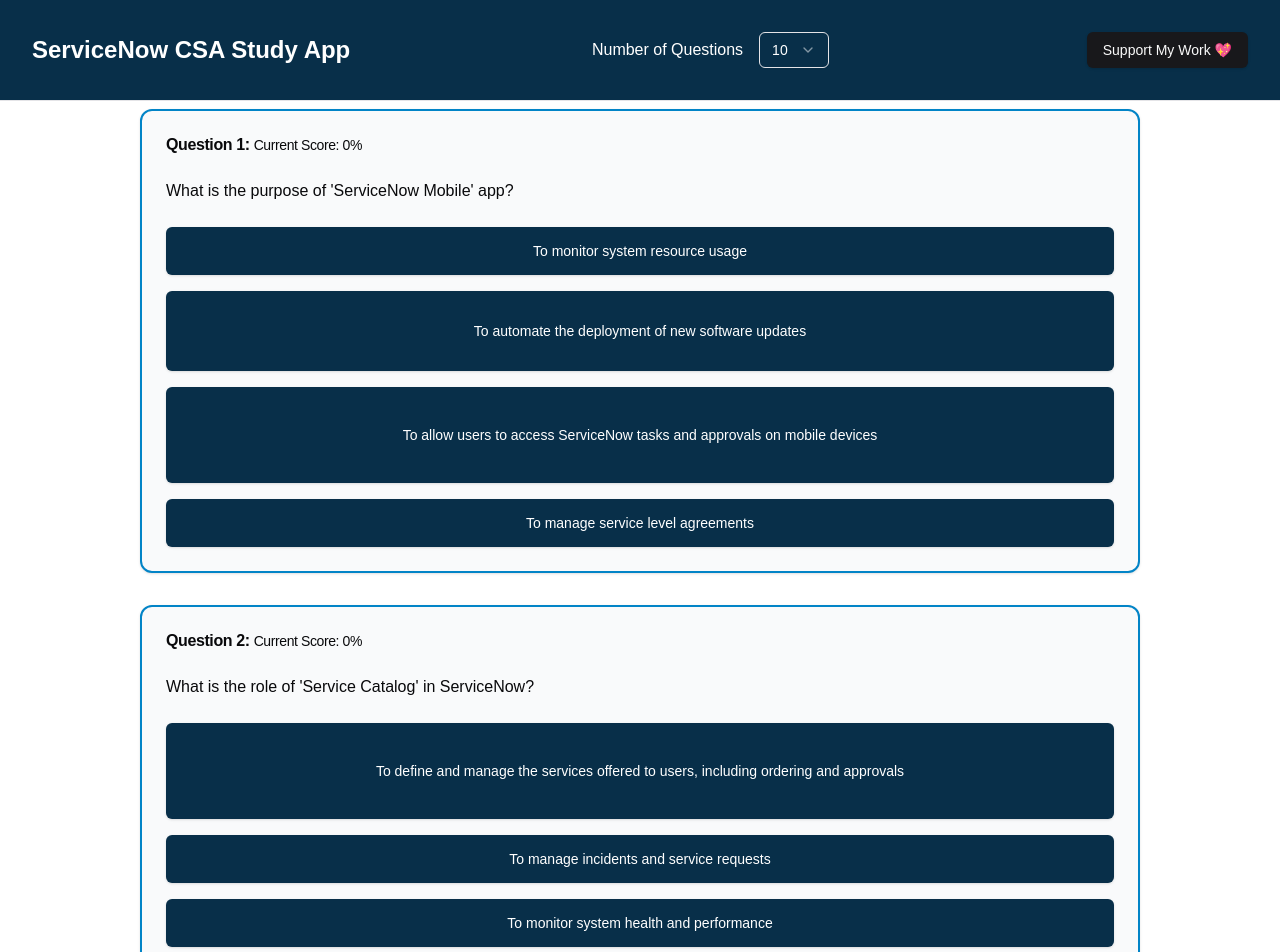
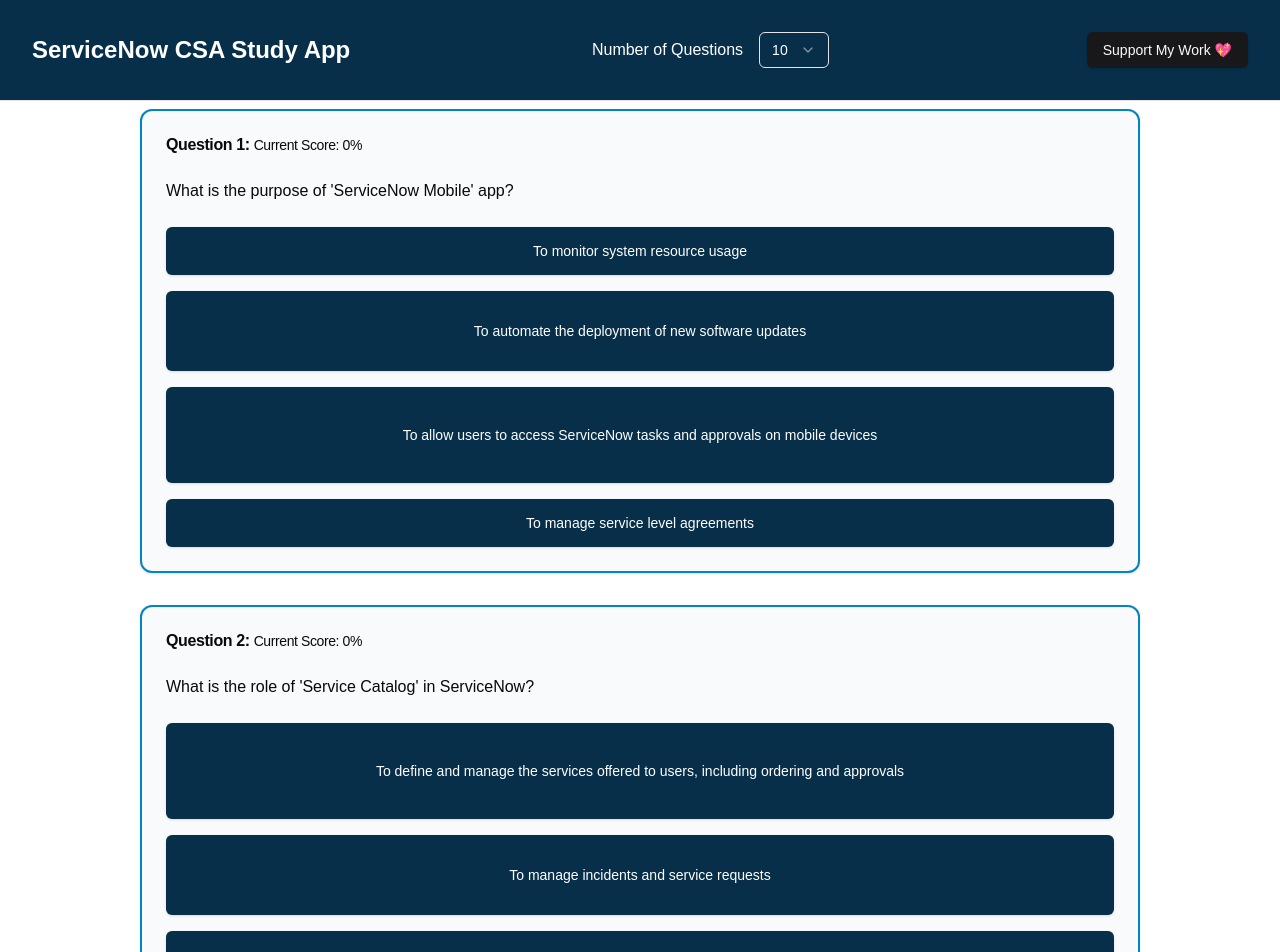
Before and after one commit to AzulaFire/csa-app, a Next.js app: page / in a window 1280 px wide. Shown: the top 952 px of the page. Built offline with nearby package versions, Linux system fonts and the light colour scheme.

Commit message:
Final button size fixes

```diff
--- a/components/QuizCard.tsx
+++ b/components/QuizCard.tsx
@@ -112,9 +112,9 @@
               variant='alternative'
               size='xl'
               className={`${buttonClass} ${
-                option?.length > 55
+                option?.length > 50
                   ? 'text-wrap h-24'
-                  : option?.length > 40
+                  : option?.length > 36
                   ? 'text-wrap h-20'
                   : ''
               }`}
```
